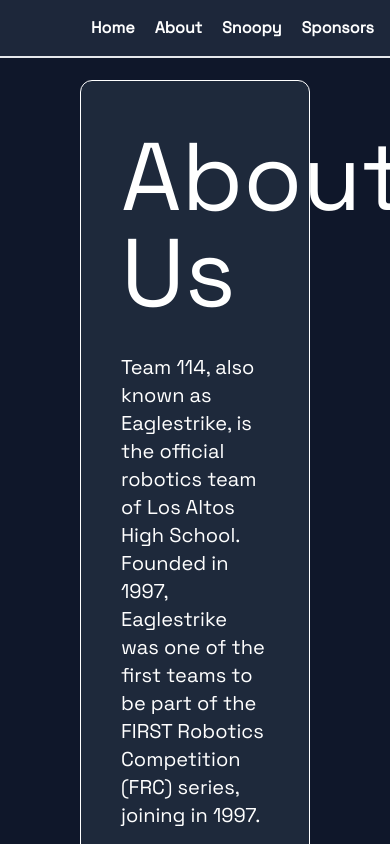
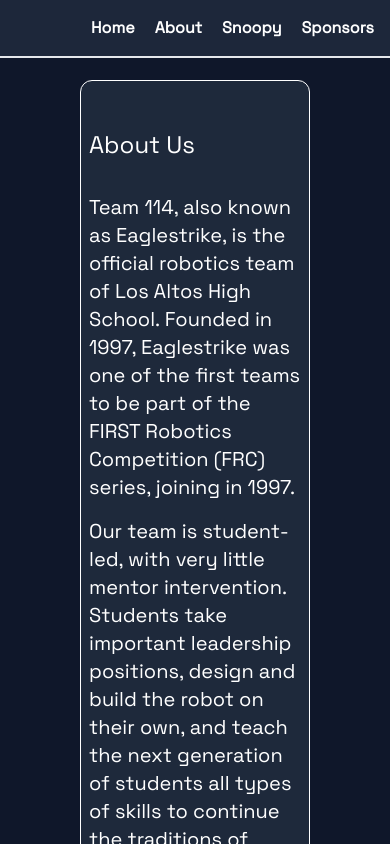
Before and after one commit to Eaglestrike/team114.org, a Next.js app: page /about in a window 390 px wide. Shown: the top 844 px of the page. Built offline with nearby package versions, Linux system fonts and the light colour scheme.

Commit message:
changed sizing

```diff
--- a/app/about/page.tsx
+++ b/app/about/page.tsx
@@ -10,8 +10,8 @@
 	return (
 		<div className={'bg-slate-700 pb-14 pb-10'}>
 			<div className="flex bg-slate-900 flex-col py-20">
-				<div className={"bg-slate-800 border border-white rounded-xl mx-20 py-12 px-10"}>
-					<text className={"text-left text-white text-8xl text-bold"}>About Us</text>
+				<div className={"bg-slate-800 border border-white rounded-xl mx-20 py-12 px-2 sm:px-6 md:px-10"}>
+					<text className={"text-left text-white text-2xl sm:text-4xl md:text-8xl text-bold"}>About Us</text>
 					<p className={"text-left text-white text-xl mt-8"}>Team 114, also known as Eaglestrike, is the
 						official robotics team of Los Altos High School. Founded in 1997, Eaglestrike was one of the first
 						teams to be part of the FIRST Robotics Competition (FRC) series, joining in 1997.</p>
--- a/app/components/IntroSection.tsx
+++ b/app/components/IntroSection.tsx
@@ -6,7 +6,7 @@
 		<main className={'bg-blue-500/70 py-16 md:py-24 pb-10 text-white'}>
 			<div className={'flex flex-col items-center w-full'}>
 				<Image src={'/eagle.png'} alt={'Eagle'} width={300} height={300} />
-				<p className={`uppercase text-center mt-10 mb-6 sm:text-8xl text-2xl ${foughtKnight.className}`}>EagleStrike</p>
+				<p className={`uppercase text-center mt-10 mb-6 md:text-9xl sm:text-8xl text-4xl ${foughtKnight.className}`}>EagleStrike</p>
 				<div className={'flex flex-row justify-center gap-x-4 mt-4'}>
 					<a className={''} href={'https://www.facebook.com/114eaglestrike'}>
 						<svg
--- a/app/data/sponsorsData.ts
+++ b/app/data/sponsorsData.ts
@@ -102,11 +102,11 @@
 		logo: 'HRS Original Color.png',
 		website: 'https://hawkridgesys.com/',
 	},
-	// {
-	// 	name: 'Bild',
-	// 	logo: 'bild_logo.png',
-	// 	website: 'https://getbild.com/',
-	// },
+	{
+		name: 'Bild',
+		logo: 'bild_logo.png',
+		website: 'https://getbild.com/',
+	},
 ];
 
 export { partners, goldSponsors, silverSponsors, bronzeSponsors, inKindSponsors };
```
